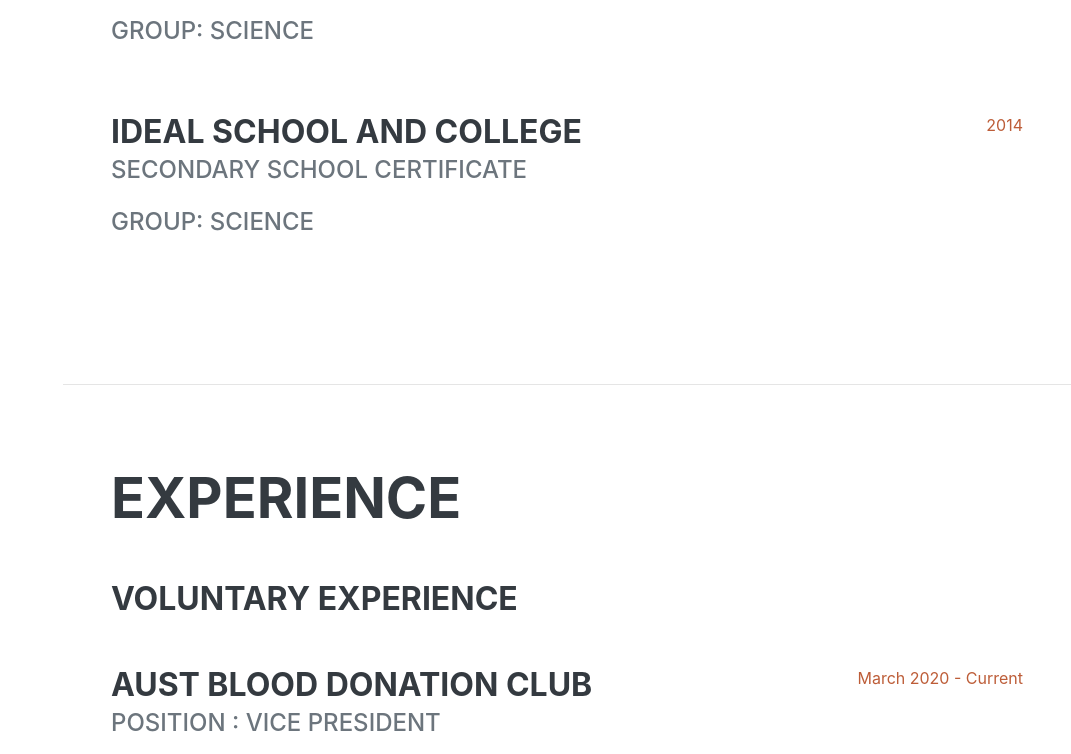
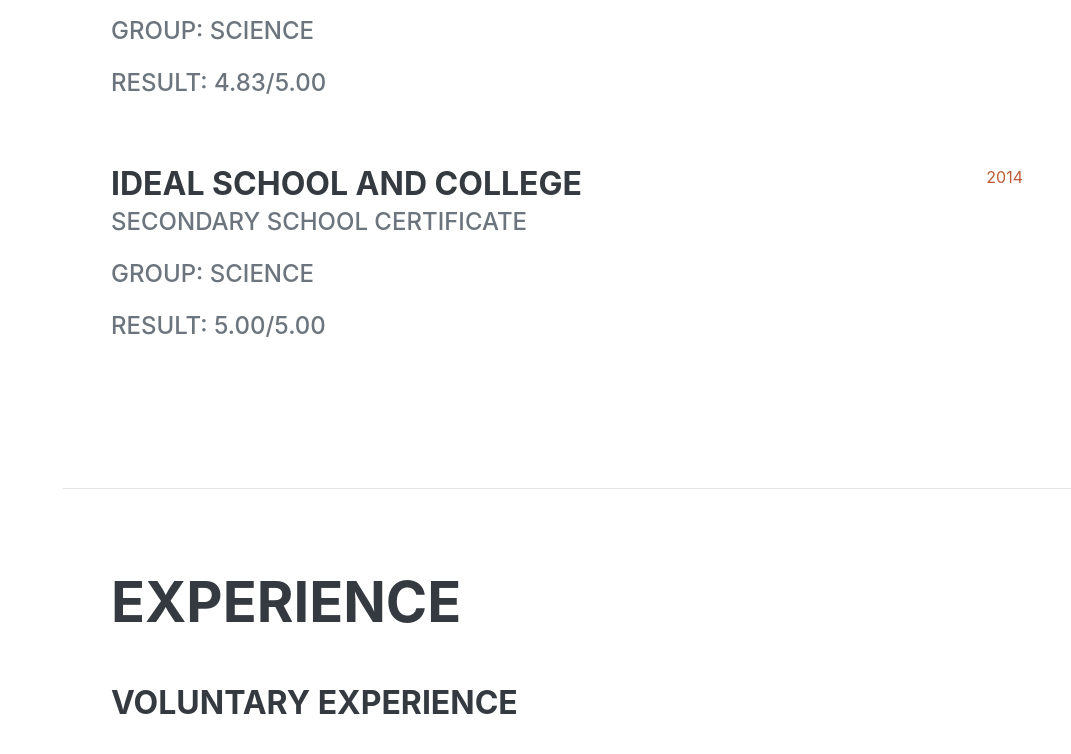
Before and after one commit to rakib1521/rakibhossain, a plain HTML site: page index.html in a window 1280 px wide. Shown: the part 1302-2056 px from the top of the page, without its empty margins (209-1280 px from the left). Drawn offline with nearby package versions, Linux system fonts and the light colour scheme; a web font is replaced by a local one.

Commit message:
Result added

```diff
--- a/index.html
+++ b/index.html
@@ -80,6 +80,7 @@
                             <h3 class="mb-0">Dhaka City College</h3>
                             <div class="subheading mb-3">Higher Secondary certificate</div>
                             <div class="subheading mb-3">Group: Science</div>
+                            <div class="subheading mb-3">Result: 4.83/5.00 </div>
 
                         </div>
                         <div class="flex-shrink-0"><span class="text-primary">2016</span></div>
@@ -89,6 +90,7 @@
                             <h3 class="mb-0">Ideal School and College</h3>
                             <div class="subheading mb-3">Secondary School Certificate</div>
                             <div class="subheading mb-3">Group: Science</div>
+                            <div class="subheading mb-3">Result: 5.00/5.00 </div>
 
                         </div>
                         <div class="flex-shrink-0"><span class="text-primary">2014</span></div>
```
